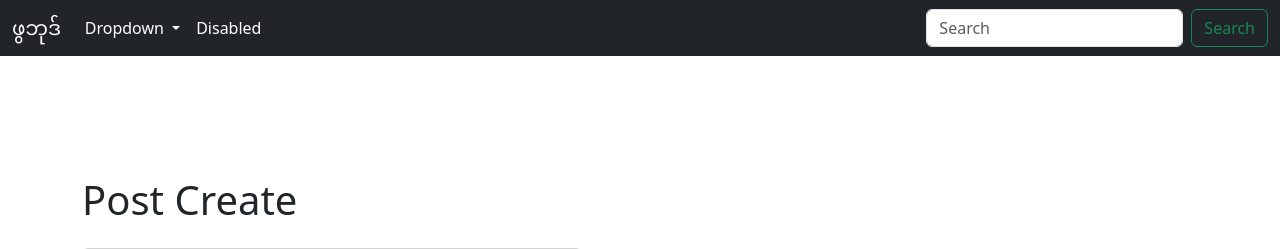
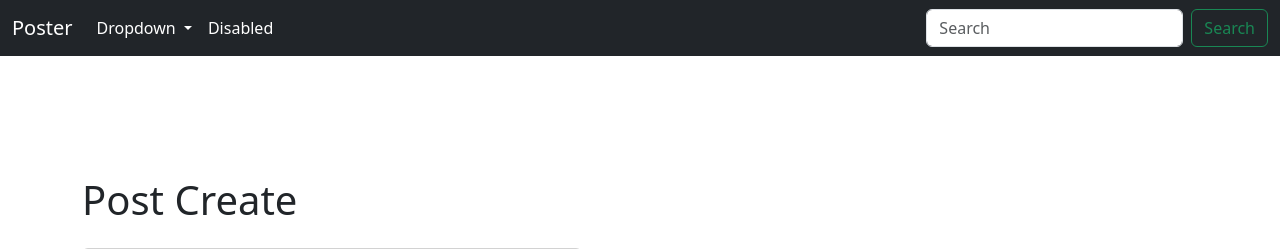
Before and after one commit to ThanHtunAung-THA/django_blog, a Django app: page /blog/create/ in a window 1280 px wide. Shown: the top 249 px of the page. Run offline with Django 4.2, Linux system fonts and the light colour scheme.

Commit message:
Update header.html

```diff
--- a/templates/header.html
+++ b/templates/header.html
@@ -1,6 +1,6 @@
 <nav class="navbar navbar-expand-lg navbar-light bg-dark fixed-top">
   <div class="container-fluid">
-    <a class="navbar-brand" href="/blog/">ဖွဘုဒ်</a>
+    <a class="navbar-brand" href="/blog/">Poster</a>
     <button class="navbar-toggler" type="button" data-bs-toggle="collapse" data-bs-target="#navbarSupportedContent" aria-controls="navbarSupportedContent" aria-expanded="false" aria-label="Toggle navigation">
       <span class="navbar-toggler-icon"></span>
     </button>
```
